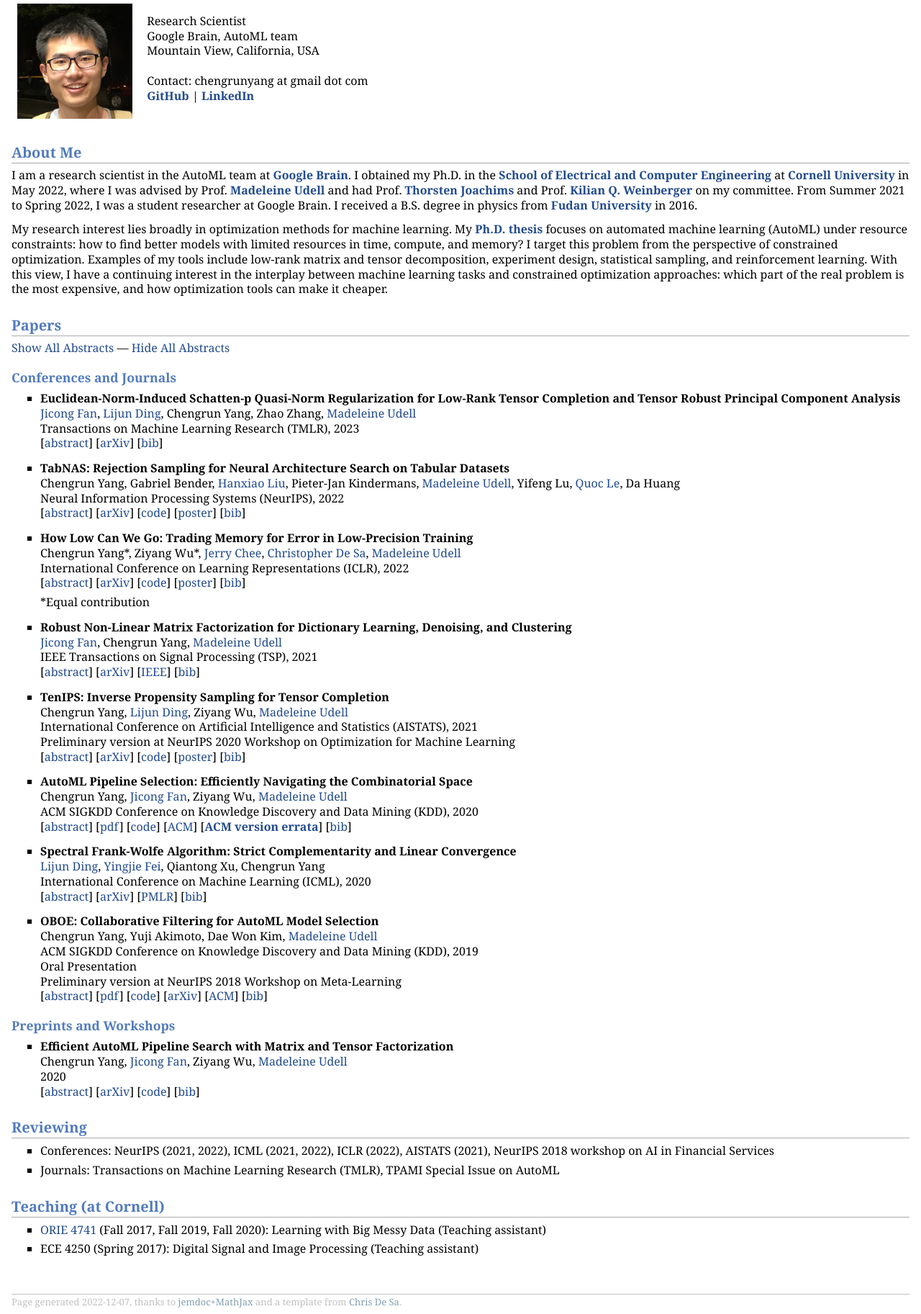
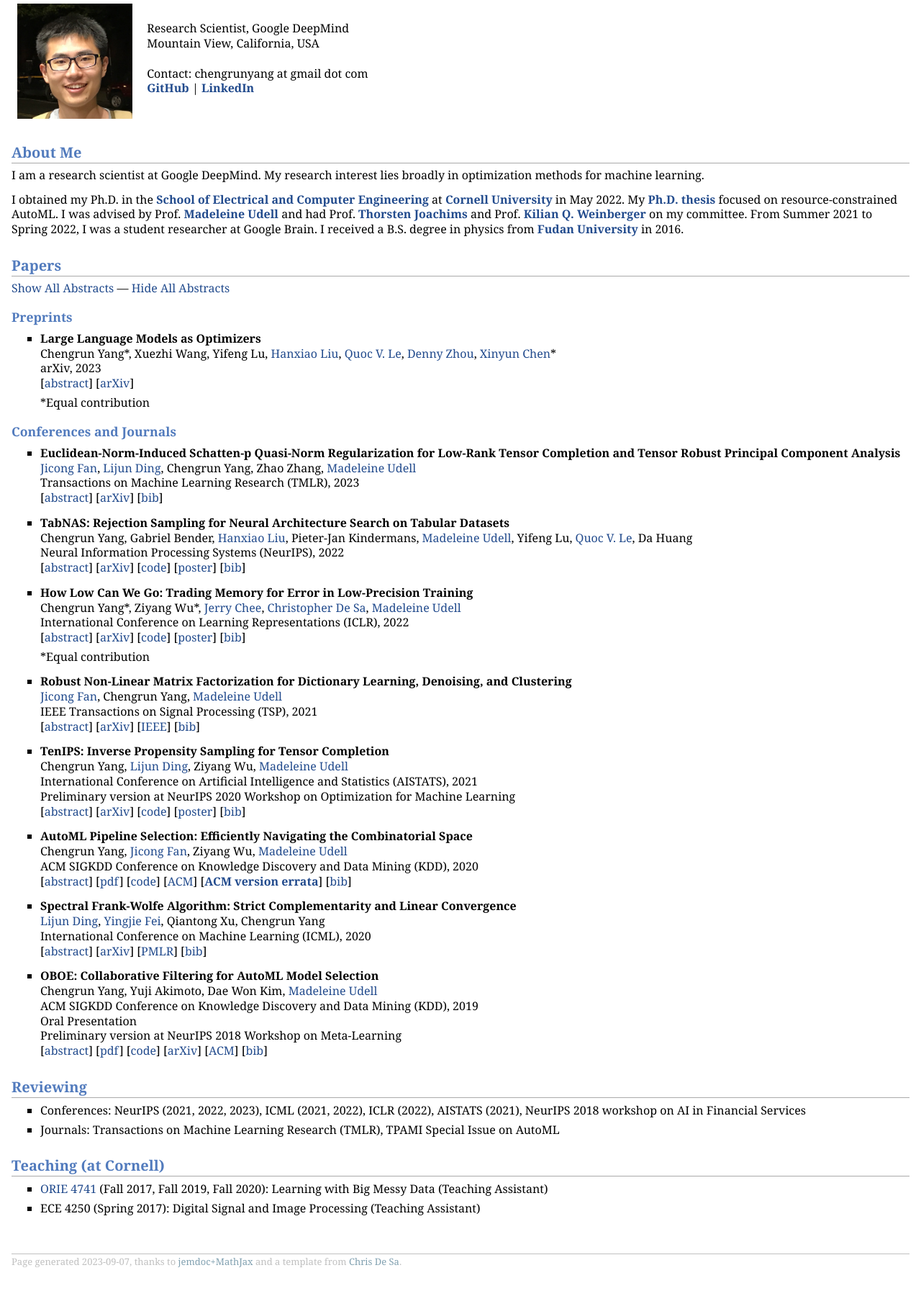
Before and after one commit to chengrunyang/chengrunyang.github.io, a plain HTML site: page index.html in a window 1280 px wide. Shown: the part 90-1915 px from the top of the page at 72% size. After the commit the page ends 1859 px from the top, so only its background shows below. Drawn offline with nearby package versions, Linux system fonts and the light colour scheme; some packages are replaced by stand-ins of ours.

Commit message:
add OPRO, polish personal info

```diff
--- a/index.html
+++ b/index.html
@@ -88,8 +88,7 @@ MathJax.Hub.Config({
 <h1>Chengrun Yang</h1>
 <table class="imgtable"><tr><td>
 <img src="images/chengrun_yang_night.JPG" alt="Chengrun Yang" width="160px" />&nbsp;</td>
-<td align="left"><p>Research Scientist
-<br /> Google Brain, AutoML team
+<td align="left"><p>Research Scientist, Google DeepMind
 <br />Mountain View, California, USA
 
 <br /><br /> Contact: chengrunyang at gmail dot com
@@ -97,10 +96,40 @@ MathJax.Hub.Config({
 </p>
 </td></tr></table>
 <h2>About Me</h2>
-<p>I am a research scientist in the AutoML team at <b><a href="https://research.google/teams/brain/" target=&ldquo;blank&rdquo;>Google Brain</a></b>. I obtained my Ph.D. in the <b><a href="https://ece.cornell.edu" target=&ldquo;blank&rdquo;>School of Electrical and Computer Engineering</a></b> at <b><a href="https://www.cornell.edu" target=&ldquo;blank&rdquo;>Cornell University</a></b> in May 2022, where I was advised by Prof. <b><a href="https://web.stanford.edu/~udell/" target=&ldquo;blank&rdquo;>Madeleine Udell</a></b> and had Prof. <b><a href="http://www.cs.cornell.edu/people/tj/" target=&ldquo;blank&rdquo;>Thorsten Joachims</a></b> and Prof. <b><a href="https://www.cs.cornell.edu/~kilian/" target=&ldquo;blank&rdquo;>Kilian Q. Weinberger</a></b> on my committee. From Summer 2021 to Spring 2022, I was a student researcher at Google Brain. I received a B.S. degree in physics from <b><a href="https://www.fudan.edu.cn/en/main.psp" target=&ldquo;blank&rdquo;>Fudan University</a></b> in 2016.</p>
-<p>My research interest lies broadly in optimization methods for machine learning. My <b><a href="https://people.ece.cornell.edu/cy/_papers/chengrun_phd_thesis.pdf" target=&ldquo;blank&rdquo;>Ph.D. thesis</a></b> focuses on automated machine learning (AutoML) under resource constraints: how to find better models with limited resources in time, compute, and memory? I target this problem from the perspective of constrained optimization. Examples of my tools include low-rank matrix and tensor decomposition, experiment design, statistical sampling, and reinforcement learning. With this view, I have a continuing interest in the interplay between machine learning tasks and constrained optimization approaches: which part of the real problem is the most expensive, and how optimization tools can make it cheaper.</p>
+<p>I am a research scientist at Google DeepMind. My research interest lies broadly in optimization methods for machine learning.</p>
+<p>I obtained my Ph.D. in the <b><a href="https://ece.cornell.edu" target=&ldquo;blank&rdquo;>School of Electrical and Computer Engineering</a></b> at <b><a href="https://www.cornell.edu" target=&ldquo;blank&rdquo;>Cornell University</a></b> in May 2022. My <b><a href="https://people.ece.cornell.edu/cy/_papers/chengrun_phd_thesis.pdf" target=&ldquo;blank&rdquo;>Ph.D. thesis</a></b> focused on resource-constrained AutoML. I was advised by Prof. <b><a href="https://web.stanford.edu/~udell/" target=&ldquo;blank&rdquo;>Madeleine Udell</a></b> and had Prof. <b><a href="http://www.cs.cornell.edu/people/tj/" target=&ldquo;blank&rdquo;>Thorsten Joachims</a></b> and Prof. <b><a href="https://www.cs.cornell.edu/~kilian/" target=&ldquo;blank&rdquo;>Kilian Q. Weinberger</a></b> on my committee. From Summer 2021 to Spring 2022, I was a student researcher at Google Brain. I received a B.S. degree in physics from <b><a href="https://www.fudan.edu.cn/en/main.psp" target=&ldquo;blank&rdquo;>Fudan University</a></b> in 2016.</p>
 <h2>Papers</h2>
 <p><a href="javascript:void(0)" onclick="show_all_abstracts()">Show All Abstracts</a> &mdash; <a href="javascript:void(0)" onclick="hide_all_abstracts()">Hide All Abstracts</a></p>
+<h3>Preprints</h3>
+<ul>
+<li><p><b>Large Language Models as Optimizers</b> <br />
+Chengrun Yang*, Xuezhi Wang, Yifeng Lu, <a href="https://quark0.github.io/" target=&ldquo;blank&rdquo;> Hanxiao Liu</a>, <a href="https://cs.stanford.edu/~quocle/" target=&ldquo;blank&rdquo;> Quoc V. Le</a>, <a href="https://dennyzhou.github.io/" target=&ldquo;blank&rdquo;> Denny Zhou</a>, <a href="https://jungyhuk.github.io/" target=&ldquo;blank&rdquo;> Xinyun Chen</a>* <br />
+arXiv, 2023 <br />
+[<a href="javascript:void(0)" onclick="toggle_abstract(this)">abstract</a>] [<a href="https://arxiv.org/abs/2309.03409" target=&ldquo;blank&rdquo;>arXiv</a>] <br />
+<div class="abstract">Optimization is ubiquitous. While derivative-based algorithms have been powerful tools for various problems, the absence of gradient imposes challenges on many real-world applications. In this work, we propose Optimization by PROmpting (OPRO), a simple and effective approach to leverage large language models (LLMs) as optimizers, where the optimization task is described in natural language. In each optimization step, the LLM generates new solutions from the prompt that contains previously generated solutions with their values, then the new solutions are evaluated and added to the prompt for the next optimization step. We first showcase OPRO on linear regression and traveling salesman problems, then move on to prompt optimization where the goal is to find instructions that maximize the task accuracy. With a variety of LLMs, we demonstrate that the best prompts optimized by OPRO outperform human-designed prompts by up to 8% on GSM8K, and by up to 50% on Big-Bench Hard tasks.</div>
+*Equal contribution</p>
+</li>
+</ul>
+<!-- <ul>
+<li><p><b>Efficient AutoML Pipeline Search with Matrix and Tensor Factorization</b> <br />
+Chengrun Yang, <a href="https://jicongfan.github.io/" target=&ldquo;blank&rdquo;> Jicong Fan</a>, Ziyang Wu, <a href="https://people.orie.cornell.edu/mru8/" target=&ldquo;blank&rdquo;> Madeleine
+ Udell</a> <br />
+2020 <br />
+[<a href="javascript:void(0)" onclick="toggle_abstract(this)">abstract</a>] [<a href="https://arxiv.org/abs/2006.04216" target=&ldquo;blank&rdquo;>arXiv</a>] [<a href="https://github.com/udellgroup/oboe" target=&ldquo;blank&rdquo;>code</a>] [<a href="javascript:void(0)" onclick="toggle_bib(this)">bib</a>]<br />
+<div class="abstract">Data scientists seeking a good supervised learning model on a new dataset have many choices to make: they must preprocess the data, select features, possibly reduce the dimension, select an estimation algorithm, and choose hyperparameters for each of these pipeline components. With new pipeline components comes a combinatorial explosion in the number of choices! In this work, we design a new AutoML system to address this challenge: an automated system to design a supervised learning pipeline. Our system uses matrix and tensor factorization as surrogate models to model the combinatorial pipeline search space. Under these models, we develop greedy experiment design protocols to efficiently gather information about a new dataset. Experiments on large corpora of real-world classification problems demonstrate the effectiveness of our approach.</div>
+<div class="bib">
+@article{yang2020efficient,<br />
+  title={Efficient {AutoML} Pipeline Search with Matrix and Tensor Factorization},<br />
+  author={Yang, Chengrun and Fan, Jicong and Wu, Ziyang and Udell, Madeleine},<br />
+  year={2020},<br />
+  eprint={2006.04216},<br />
+  archivePrefix={arXiv},<br />
+  primaryClass={cs.LG},<br />
+}
+</div>
+</p>
+</li>
+</ul> -->
 <h3>Conferences and Journals</h3>
 <ul>
 <li><p><b>Euclidean-Norm-Induced Schatten-p Quasi-Norm Regularization for Low-Rank Tensor Completion and Tensor Robust Principal Component Analysis</b> <br />
@@ -123,7 +152,7 @@ Transactions on Machine Learning Research (TMLR), 2023 <br />
 </ul>
 <ul>
 <li><p><b> TabNAS: Rejection Sampling for Neural Architecture Search on Tabular Datasets</b> <br />
-Chengrun Yang, Gabriel Bender,  <a href="https://quark0.github.io/" target=&ldquo;blank&rdquo;> Hanxiao Liu</a>, Pieter-Jan Kindermans, <a href="https://people.orie.cornell.edu/mru8/" target=&ldquo;blank&rdquo;> Madeleine Udell</a>, Yifeng Lu,  <a href="https://cs.stanford.edu/~quocle/" target=&ldquo;blank&rdquo;> Quoc Le</a>, Da Huang <br />
+Chengrun Yang, Gabriel Bender,  <a href="https://quark0.github.io/" target=&ldquo;blank&rdquo;> Hanxiao Liu</a>, Pieter-Jan Kindermans, <a href="https://people.orie.cornell.edu/mru8/" target=&ldquo;blank&rdquo;> Madeleine Udell</a>, Yifeng Lu,  <a href="https://cs.stanford.edu/~quocle/" target=&ldquo;blank&rdquo;> Quoc V. Le</a>, Da Huang <br />
 Neural Information Processing Systems (NeurIPS), 2022 <br />
 [<a href="javascript:void(0)" onclick="toggle_abstract(this)">abstract</a>] [<a href="https://arxiv.org/abs/2204.07615" target=&ldquo;blank&rdquo;>arXiv</a>] [<a href="https://github.com/google-research/tabnas" target=&ldquo;blank&rdquo;>code</a>] [<a href="posters/tabnas_neurips22_poster.pdf" target=&ldquo;blank&rdquo;>poster</a>] [<a href="javascript:void(0)" onclick="toggle_bib(this)">bib</a>]<br />
 <div class="abstract">The best neural architecture for a given machine learning problem depends on many factors: not only the complexity and structure of the dataset, but also on resource constraints including latency, compute, energy consumption, etc. Neural architecture search (NAS) for tabular datasets is an important but under-explored problem. Previous NAS algorithms designed for image search spaces incorporate resource constraints directly into the reinforcement learning (RL) rewards. However, for NAS on tabular datasets, this protocol often discovers suboptimal architectures. This paper develops TabNAS, a new and more effective approach to handle resource constraints in tabular NAS using an RL controller motivated by the idea of rejection sampling. TabNAS immediately discards any architecture that violates the resource constraints without training or learning from that architecture. TabNAS uses a Monte-Carlo-based correction to the RL policy gradient update to account for this extra filtering step. Results on several tabular datasets demonstrate the superiority of TabNAS over previous reward-shaping methods: it finds better models that obey the constraints.</div>
@@ -276,43 +305,22 @@ Preliminary version at NeurIPS 2018 Workshop on Meta-Learning <br />
 </p>
 </li>
 </ul>
-<h3>Preprints and Workshops</h3>
-<ul>
-<li><p><b>Efficient AutoML Pipeline Search with Matrix and Tensor Factorization</b> <br />
-Chengrun Yang, <a href="https://jicongfan.github.io/" target=&ldquo;blank&rdquo;> Jicong Fan</a>, Ziyang Wu, <a href="https://people.orie.cornell.edu/mru8/" target=&ldquo;blank&rdquo;> Madeleine
- Udell</a> <br />
-2020 <br />
-[<a href="javascript:void(0)" onclick="toggle_abstract(this)">abstract</a>] [<a href="https://arxiv.org/abs/2006.04216" target=&ldquo;blank&rdquo;>arXiv</a>] [<a href="https://github.com/udellgroup/oboe" target=&ldquo;blank&rdquo;>code</a>] [<a href="javascript:void(0)" onclick="toggle_bib(this)">bib</a>]<br />
-<div class="abstract">Data scientists seeking a good supervised learning model on a new dataset have many choices to make: they must preprocess the data, select features, possibly reduce the dimension, select an estimation algorithm, and choose hyperparameters for each of these pipeline components. With new pipeline components comes a combinatorial explosion in the number of choices! In this work, we design a new AutoML system to address this challenge: an automated system to design a supervised learning pipeline. Our system uses matrix and tensor factorization as surrogate models to model the combinatorial pipeline search space. Under these models, we develop greedy experiment design protocols to efficiently gather information about a new dataset. Experiments on large corpora of real-world classification problems demonstrate the effectiveness of our approach.</div>
-<div class="bib">
-@article{yang2020efficient,<br />
-  title={Efficient {AutoML} Pipeline Search with Matrix and Tensor Factorization},<br />
-  author={Yang, Chengrun and Fan, Jicong and Wu, Ziyang and Udell, Madeleine},<br />
-  year={2020},<br />
-  eprint={2006.04216},<br />
-  archivePrefix={arXiv},<br />
-  primaryClass={cs.LG},<br />
-}
-</div>
-</p>
-</li>
-</ul>
 <h2>Reviewing</h2>
 <ul>
-<li><p>Conferences: NeurIPS (2021, 2022), ICML (2021, 2022), ICLR (2022), AISTATS (2021), NeurIPS 2018 workshop on AI in Financial Services<br /></p>
+<li><p>Conferences: NeurIPS (2021, 2022, 2023), ICML (2021, 2022), ICLR (2022), AISTATS (2021), NeurIPS 2018 workshop on AI in Financial Services<br /></p>
 <li><p>Journals: Transactions on Machine Learning Research (TMLR), TPAMI Special Issue on AutoML<br /></p>
 </ul>
 
 <h2>Teaching (at Cornell)</h2>
 <ul>
-<li><p><a href="https://people.orie.cornell.edu/mru8/orie4741/" target=&ldquo;blank&rdquo;>ORIE 4741</a> (Fall 2017, Fall 2019, Fall 2020): Learning with Big Messy Data (Teaching assistant)<br /></p>
+<li><p><a href="https://people.orie.cornell.edu/mru8/orie4741/" target=&ldquo;blank&rdquo;>ORIE 4741</a> (Fall 2017, Fall 2019, Fall 2020): Learning with Big Messy Data (Teaching Assistant)<br /></p>
 </li>
-<li><p>ECE 4250 (Spring 2017): Digital Signal and Image Processing (Teaching assistant)<br /></p>
+<li><p>ECE 4250 (Spring 2017): Digital Signal and Image Processing (Teaching Assistant)<br /></p>
 </li>
 </ul>
 <div id="footer">
 <div id="footer-text">
-Page generated 2022-12-07, thanks to <a href="https://github.com/wsshin/jemdoc_mathjax" target="blank">jemdoc+MathJax</a> and a template from <a href="https://www.cs.cornell.edu/~cdesa/" target="blank">Chris De Sa</a>.
+Page generated 2023-09-07, thanks to <a href="https://github.com/wsshin/jemdoc_mathjax" target="blank">jemdoc+MathJax</a> and a template from <a href="https://www.cs.cornell.edu/~cdesa/" target="blank">Chris De Sa</a>.
 </div>
 </div>
 </div>
```
Also changed, not shown: 1 other file.
